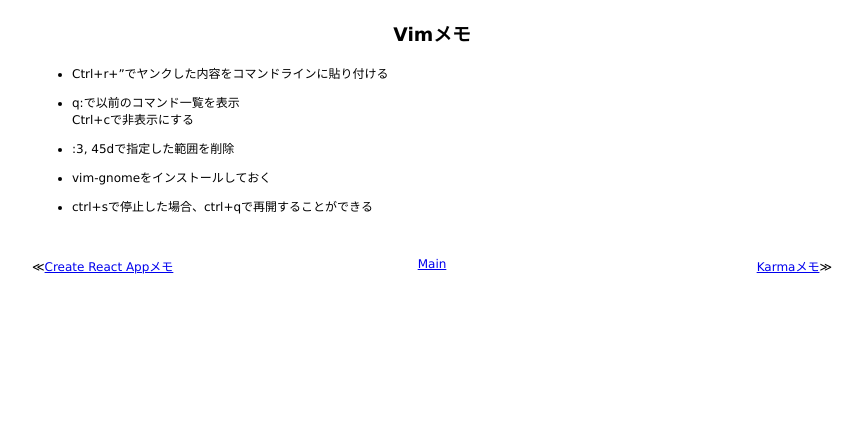
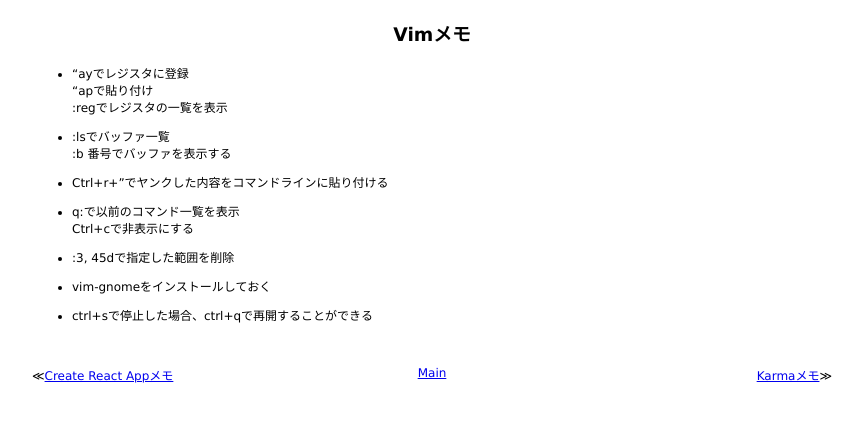
Before and after one commit to 38elements/38elements.github.com, a Jekyll site: the page built from _posts/2017-03-23-vim.md, in a window 1280 px wide. Shown: the top 422 px of the page, without its empty margins (208-1071 px from the left). Built offline with Jekyll 4.4.1, drawn with Linux system fonts in a browser that asks for light colours.

Commit message:
Update 2017-03-23-vim.md

```diff
--- a/_posts/2017-03-23-vim.md
+++ b/_posts/2017-03-23-vim.md
@@ -2,6 +2,13 @@
 layout: posts
 title: Vimメモ
 ---
+
+* "ayでレジスタに登録
+"apで貼り付け
+:regでレジスタの一覧を表示
+
+* :lsでバッファ一覧
+:b 番号でバッファを表示する
 
 * Ctrl+r+"でヤンクした内容をコマンドラインに貼り付ける
 
```
